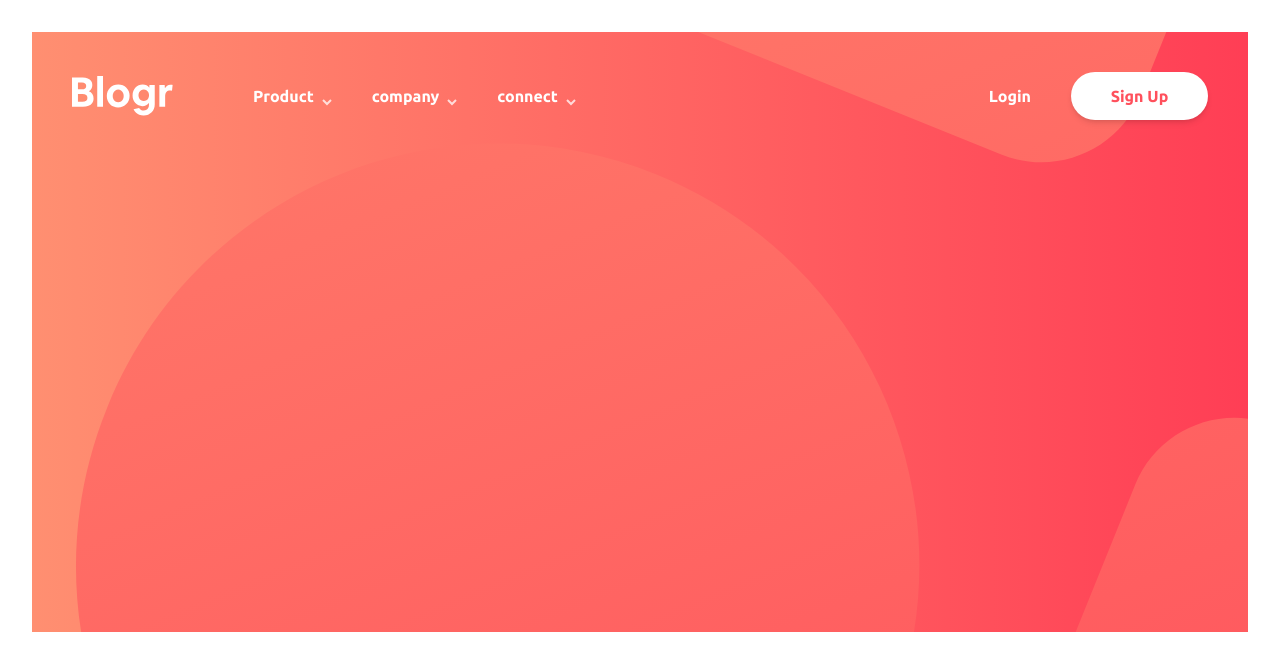
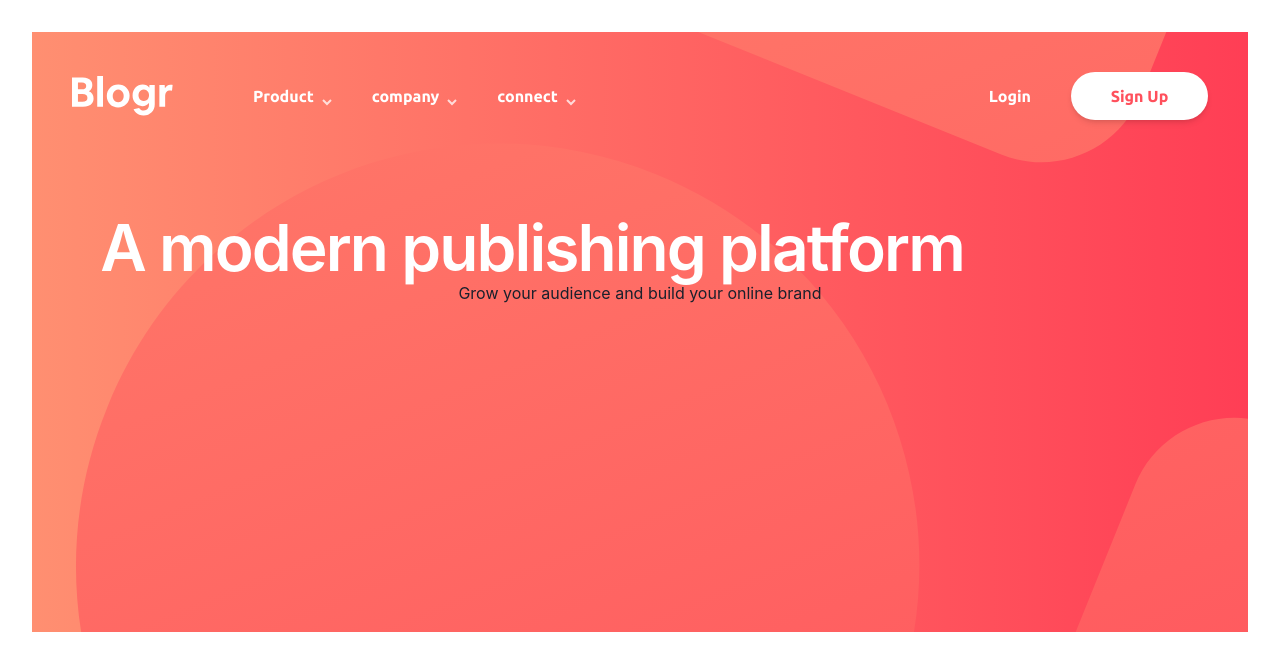
Before and after one commit to sheikhfarook/blogr-landing-page, a React (Vite) app: page / in a window 1280 px wide. Shown: the top 670 px of the page. Built offline with nearby package versions, Linux system fonts and the light colour scheme.

Commit message:
update the code

```diff
--- a/src/components/header/startfree.jsx
+++ b/src/components/header/startfree.jsx
@@ -1,7 +1,28 @@
-import React from "react";
-
 const StartFree = () => {
-  return <div></div>;
+  return (
+    <div className="p-10">
+      <div>
+        <div className="w-[920px] h-[81.02px] text-white text-[64px] font-[600] text-center tracking-[-1.92px]">
+          A modern publishing platform
+        </div>
+        <div>Grow your audience and build your online brand</div>
+      </div>
+      {/* <div className="flex">
+        <div
+          className="w-[137px] h-[48px] rounded-[28px] shadow-md flex items-center
+                            justify-center cursor-pointer bg-[#fff]
+             mx-auto text-[#ff505c] hover:text-[#fff]  hover:bg-[#ff7b86] ">
+          Sign Up
+        </div>
+        <div
+          className="w-[137px] h-[48px] rounded-[28px] shadow-md flex items-center
+                            justify-center cursor-pointer
+             mx-auto text-[#fff] hover:text-[#fff]  hover:bg-[#FFF] ">
+          Sign Up
+        </div>
+      </div> */}
+    </div>
+  );
 };
 
 export default StartFree;
```
